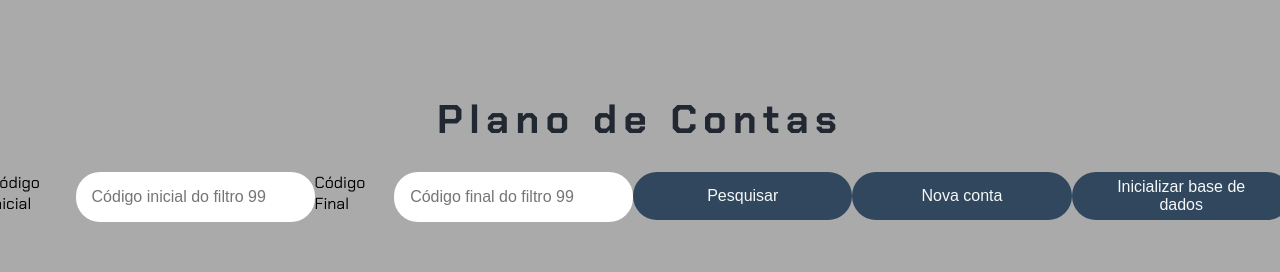
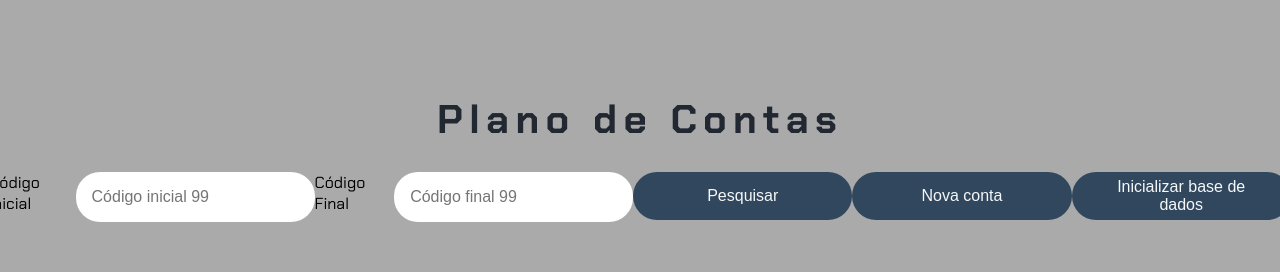
Before and after one commit to santosdvlpr/imersaoAluraGemini, a plain HTML site: page index.html in a window 1280 px wide. Shown: the top 272 px of the page. Drawn offline with Linux system fonts and the light colour scheme.

Commit message:
Trocado o atributo type dos inputs da pesquisa de text pata number

```diff
--- a/index.html
+++ b/index.html
@@ -18,9 +18,9 @@
         <section>
             <div class="form-group">
                 <label for="de" >Código Inicial</label>
-                <input type="text" id="de" placeholder="Código inicial do filtro 99" aria-labelledby="de">
+                <input type="number" id="de" placeholder="Código inicial 99" aria-labelledby="de">
                 <label for="ate">Código Final</label>
-                <input type="text" id="ate" placeholder="Código final do filtro 99" aria-labelledby="ate">
+                <input type="number" id="ate" placeholder="Código final 99" aria-labelledby="ate">
                 <button id="pesquisar" onclick="pesquisar(document.getElementById('de').value,document.getElementById('ate').value)">Pesquisar</button>
                 <button id="cadastrar" onclick="cadastrar(event)">Nova conta</button>
                 <button id="inicializar" onclick="inicializar(event)">Inicializar base de dados</button>
```
